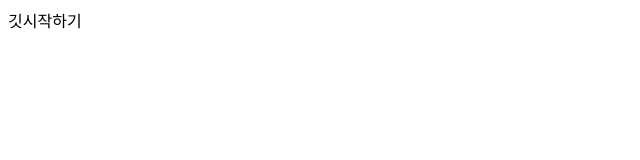
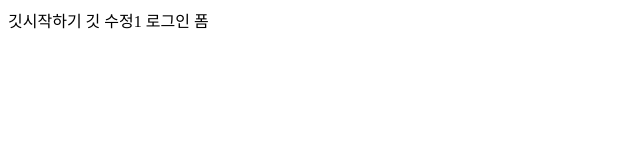
Before and after one commit to pyj5097/myapp, a plain HTML site: page index.html in a window 1280 px wide. Shown: the whole page, without its empty margins (0-640 px from the left). Drawn offline with Linux system fonts and the light colour scheme.

Commit message:
initial commit

```diff
--- a/index.html
+++ b/index.html
@@ -7,5 +7,7 @@
 </head>
 <body>
     깃시작하기
+    깃 수정1
+    로그인 폼
 </body>
 </html>
```
